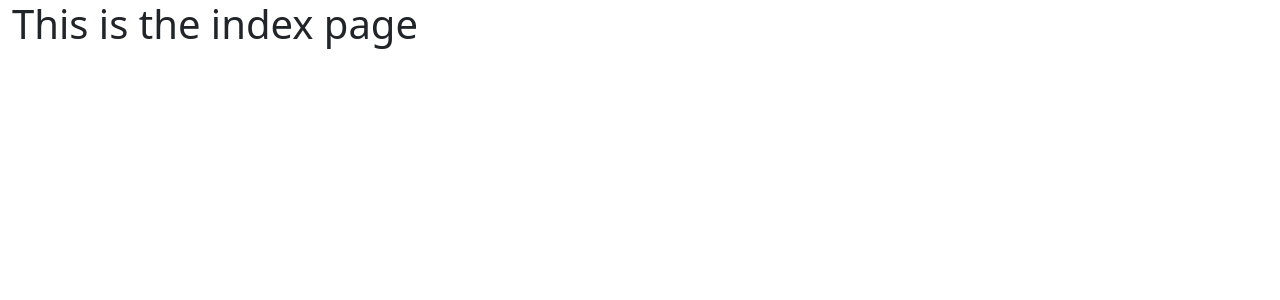
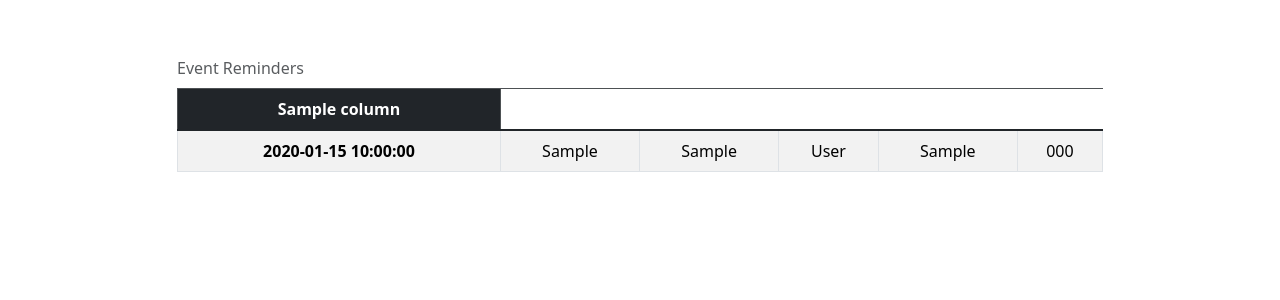
Before and after one commit to arku22/bday_reminder, a Flask app: template templates/index.html in a window 1280 px wide. Shown: the top 300 px of the page. Run offline with Flask 3, Linux system fonts and the light colour scheme; the template is opened without the code that fills it: most values are stand-ins (such as "Sample title", 1, 10 or a date in 2020); some libraries are stand-ins or nearby versions.

Commit message:
Show user event reminders table

```diff
--- a/appmain.py
+++ b/appmain.py
@@ -1,4 +1,12 @@
 from flask import Flask, render_template
+import pandas as pd
+import psycopg2
+import os
+from dotenv import load_dotenv
+from pathlib import Path
+
+
+load_dotenv()
 
 
 app = Flask(__name__)
@@ -6,4 +14,18 @@ app = Flask(__name__)
 
 @app.route('/', methods=['GET'])
 def index():
-    return render_template("index.html")
+    conn = psycopg2.connect(database=os.environ.get("database_name"),
+                            user=os.environ.get("database_user"),
+                            password=os.environ.get("database_user_password"),
+                            host=os.environ.get("database_host"),
+                            port=os.environ.get("database_port"))
+
+    # read sql query to query database
+    with open(Path(Path(__file__).parents[0], "assets/sql/get_event_reminders.sql"), 'r') as f:
+        sql_query = f.read()
+    df = pd.read_sql_query(sql_query, conn)
+
+    df["event_date"] = pd.to_datetime(df["event_date"], format="%m-%d").dt.date
+    df["event_date"] = df["event_date"].apply(lambda x: x.replace(year=2023))
+
+    return render_template("index.html", rows=df.to_dict(orient='records'), columns=df.columns.to_list())
--- a/templates/index.html
+++ b/templates/index.html
@@ -1,5 +1,40 @@
 {% extends "base.html" %}
 
 {% block mainbody %}
-    <h1>This is the index page</h1>
+
+    <div class="container text-center my-5">
+        <div class="row">
+            <div class="col">
+
+            </div>
+            <div class="col-10">
+                <table class="table table-responsive table-striped table-hover table-bordered">
+                    <caption class="caption-top">Event Reminders</caption>
+                    <thead class="table-dark">
+                        <tr>
+                            {% for column in columns %}
+                                <th scope="col">{{ column }}</th>
+                            {% endfor %}
+                        </tr>
+                    </thead>
+                    <tbody class="table-group-divider">
+                        {% for row in rows %}
+                            <tr>
+                              <th scope="row">{{ row['event_date'] }}</th>
+                              <td>{{ row['event_type'] }}</td>
+                              <td>{{ row['first_name'] }}</td>
+                              <td>{{ row['last_name'] }}</td>
+                              <td>{{ row['addnt_identifier'] }}</td>
+                              <td>{{ row['country_code'] }}</td>
+                            </tr>
+                        {% endfor %}
+                    </tbody>
+                </table>
+            </div>
+            <div class="col">
+
+            </div>
+        </div>
+    </div>
+
 {% endblock %}
```
